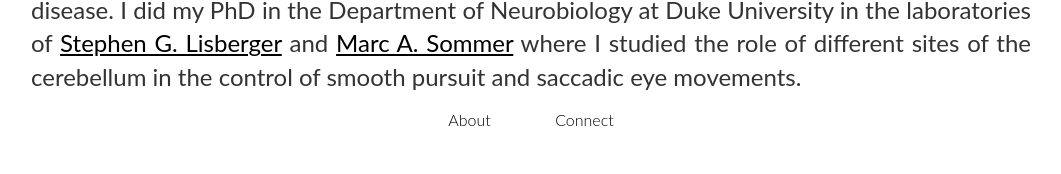
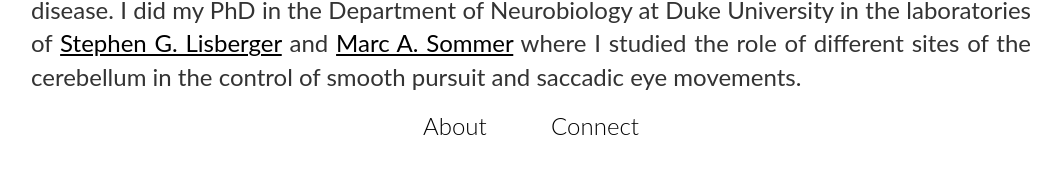
Before and after one commit to rtraghavan/rtraghavan.github.io, a Jekyll site: the page built from index.html, in a window 1280 px wide. Shown: the part 357-531 px from the top of the page, without its empty margins (109-1170 px from the left). Built offline with Jekyll 4.4.1, drawn with Linux system fonts in a browser that asks for light colours.

Commit message:
Update main.css

```diff
--- a/css/main.css
+++ b/css/main.css
@@ -88,7 +88,7 @@
 }
 
 footer li {
-  font-size: 1.00em;
+  font-size: 1.50em;
   margin: 1em 0;
   list-style-type: none;
   display: inline;
```
